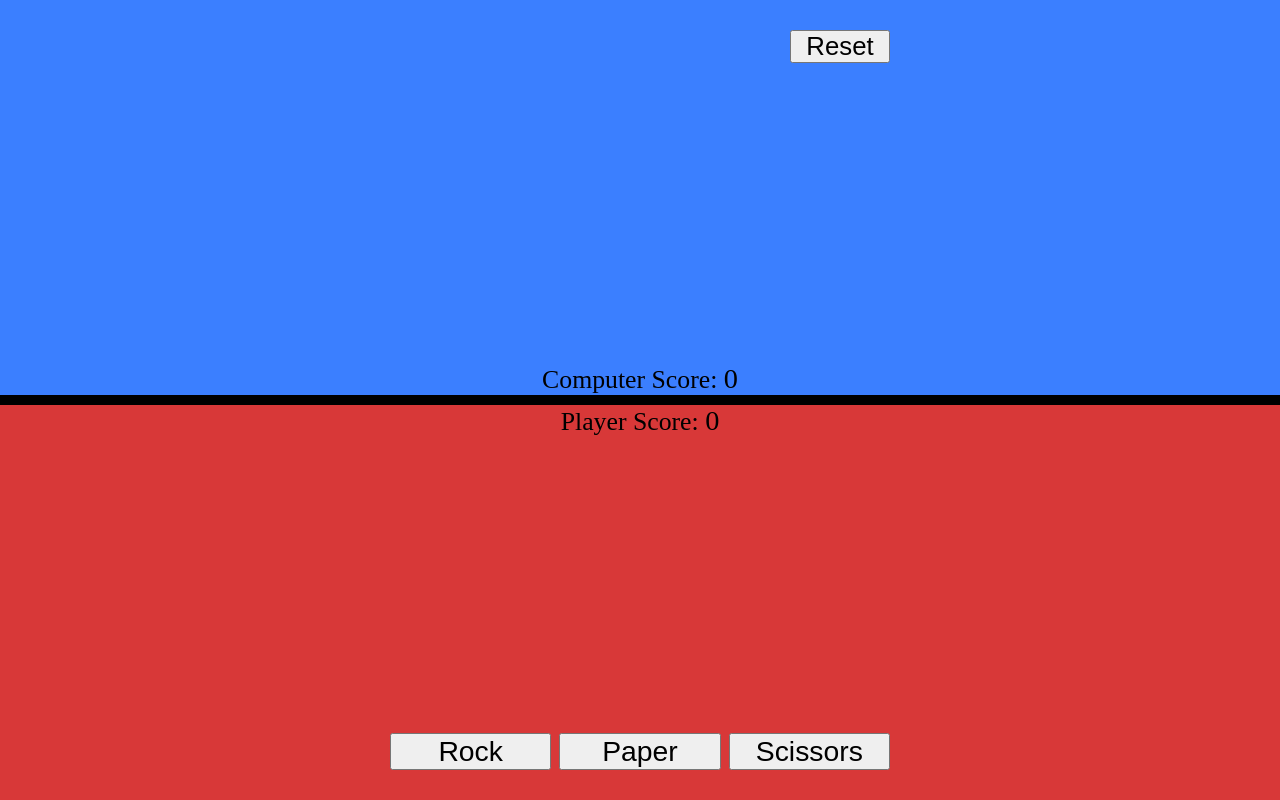
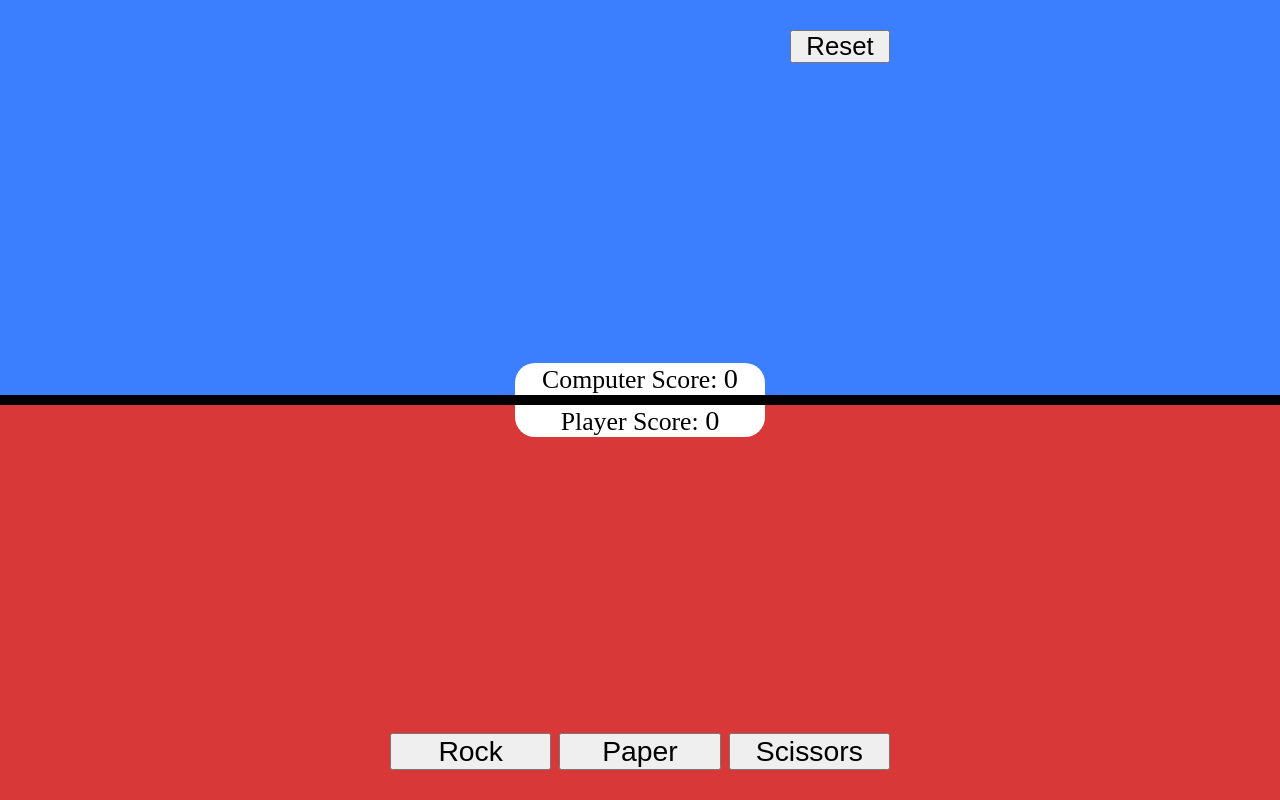
Before and after one commit to cjfaquino/jankenpon, a plain HTML site: page index.html in a window 1280 px wide. Drawn offline with Linux system fonts and the light colour scheme.

Commit message:
change score styling

```diff
--- a/styles.css
+++ b/styles.css
@@ -1,3 +1,7 @@
+:root{
+  --borderRadius: 20px;
+}
+
 * {
   margin: 0;
   padding: 0;
@@ -19,6 +23,12 @@
   height: 30vh;
 }
 
+.playerScore, .compScore {
+  background-color: white;
+  width: 250px;
+  text-align: center;
+}
+
 #topHalf {
   height: 50vh;
   background: rgb(59, 127, 255);
@@ -33,6 +43,12 @@
 
 #compSelection {
   transform: rotate(180deg);
+}
+
+.compScore {
+  border-top-left-radius: var(--borderRadius);
+  border-top-right-radius: var(--borderRadius);
+  border-bottom: 0;
 }
 
 #reset {
@@ -60,6 +76,12 @@
   gap: 4px;
 }
 
+.playerScore {
+  border-bottom-left-radius: var(--borderRadius);
+  border-bottom-right-radius: var(--borderRadius);
+  border-top: 0;
+}
+
 .buttons {
   width: 100%;
   display: flex;
```
